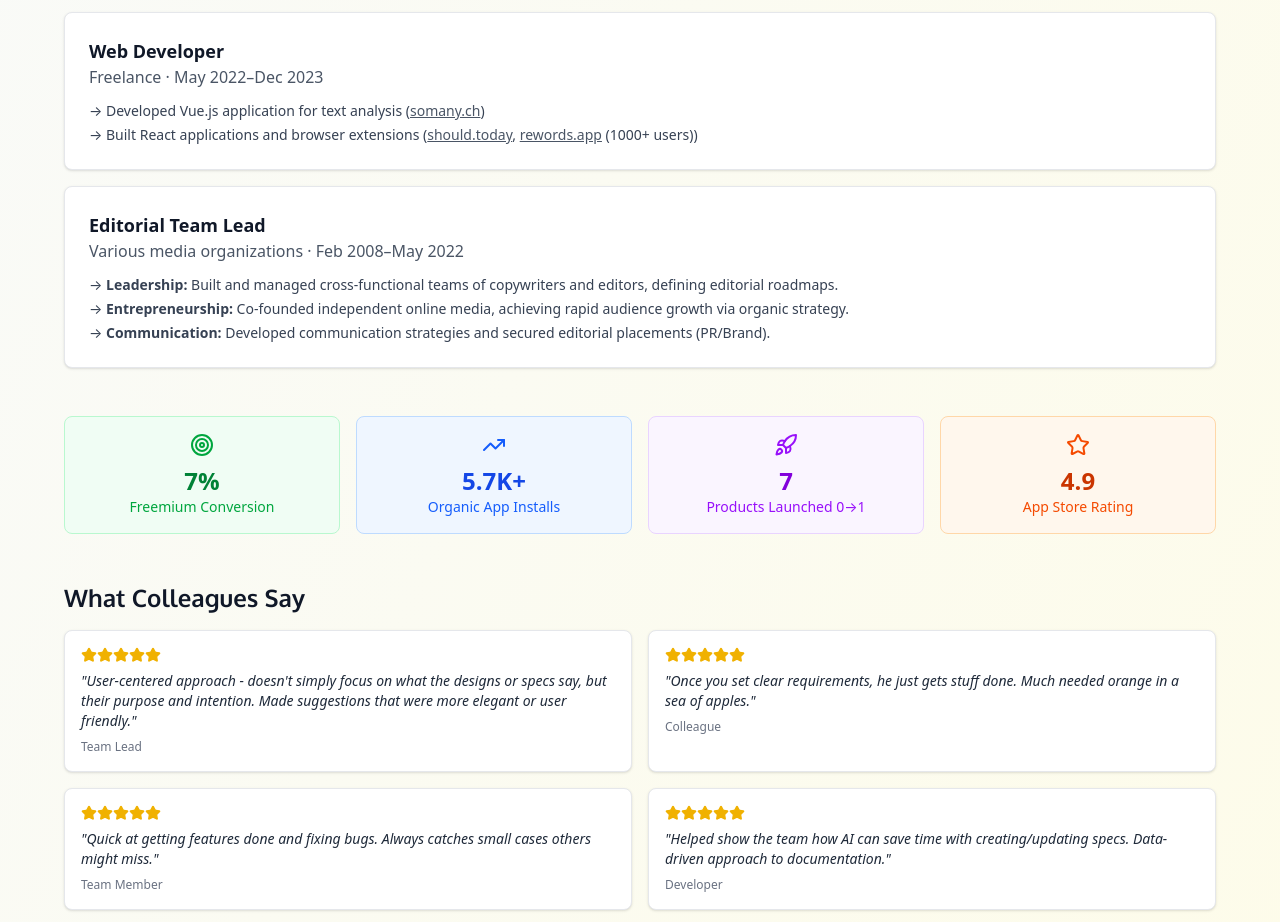
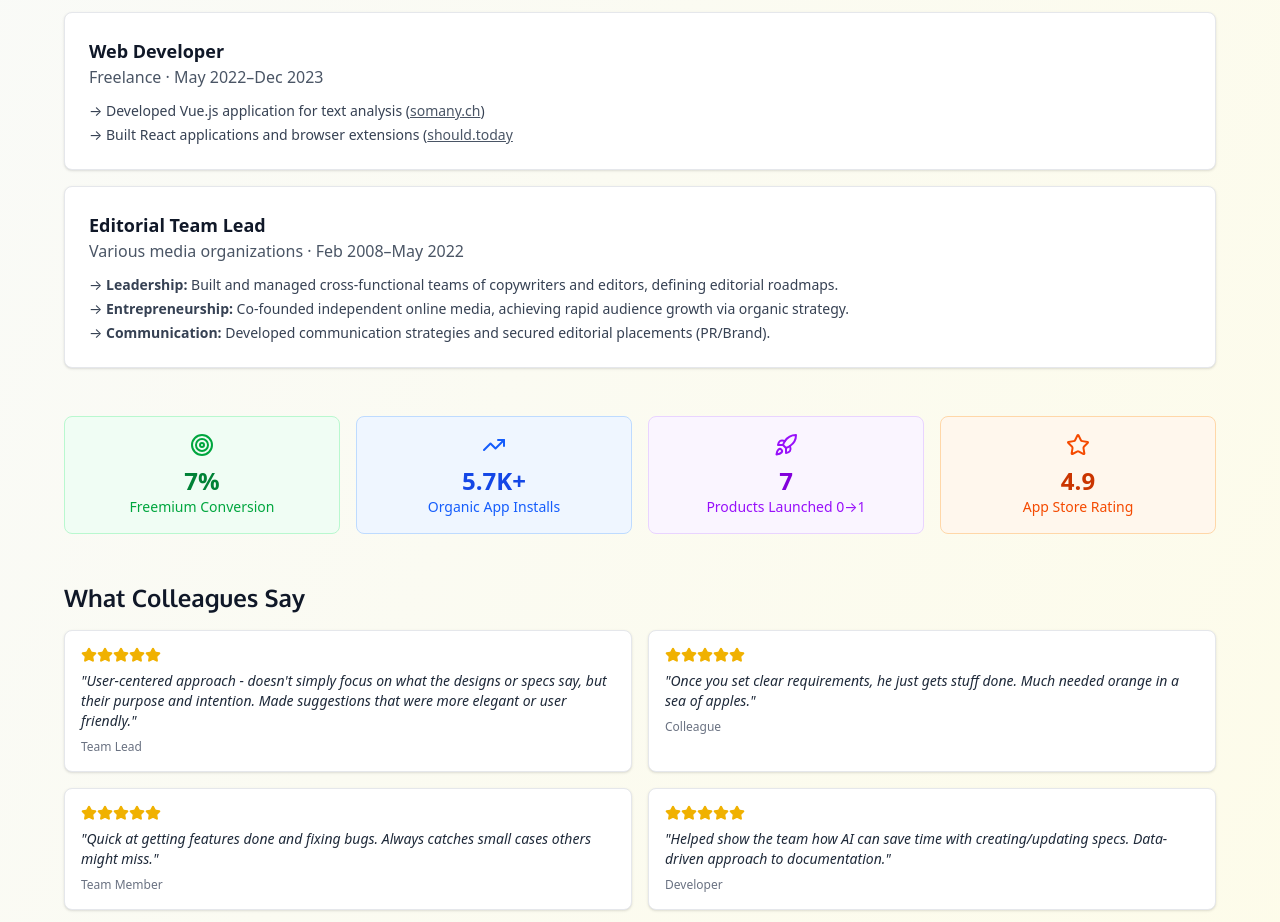
Before and after one commit to sanderbell/sanderbelldev2, a React (Vite) app: page / in a window 1280 px wide. Shown: the part 1260-2182 px from the top of the page. Built offline with nearby package versions, Linux system fonts and the light colour scheme.

Commit message:
Remove rewords.app link from App component

```diff
--- a/src/App.tsx
+++ b/src/App.tsx
@@ -436,16 +436,6 @@ function App() {
                   >
                     should.today
                   </a>
-                  ,{' '}
-                  <a
-                    href="https://rewords.app"
-                    target="_blank"
-                    rel="noopener noreferrer"
-                    className="text-gray-600 hover:text-blue-800 underline"
-                  >
-                    rewords.app
-                  </a>{' '}
-                  (1000+ users))
                 </li>
               </ul>
             </div>
```
